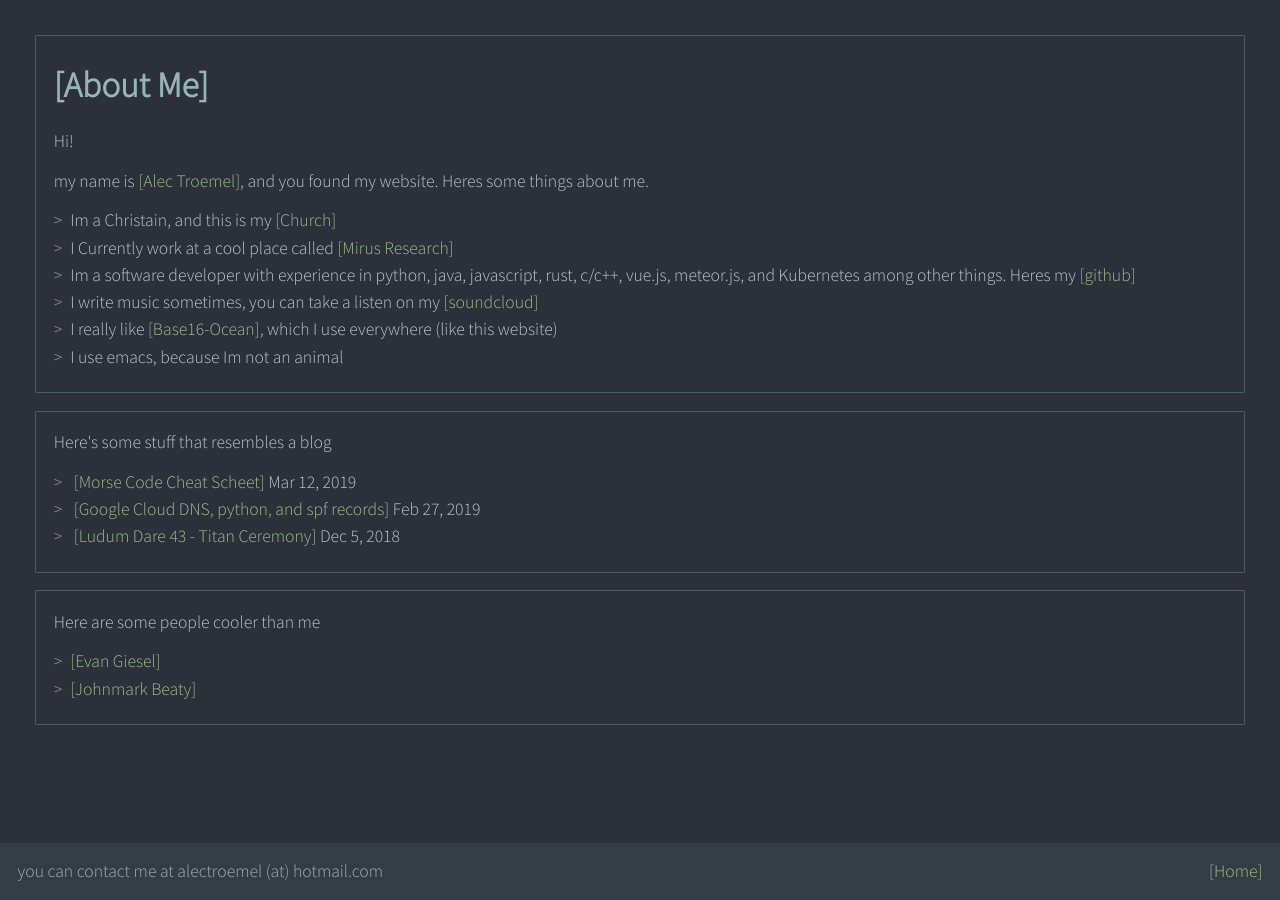
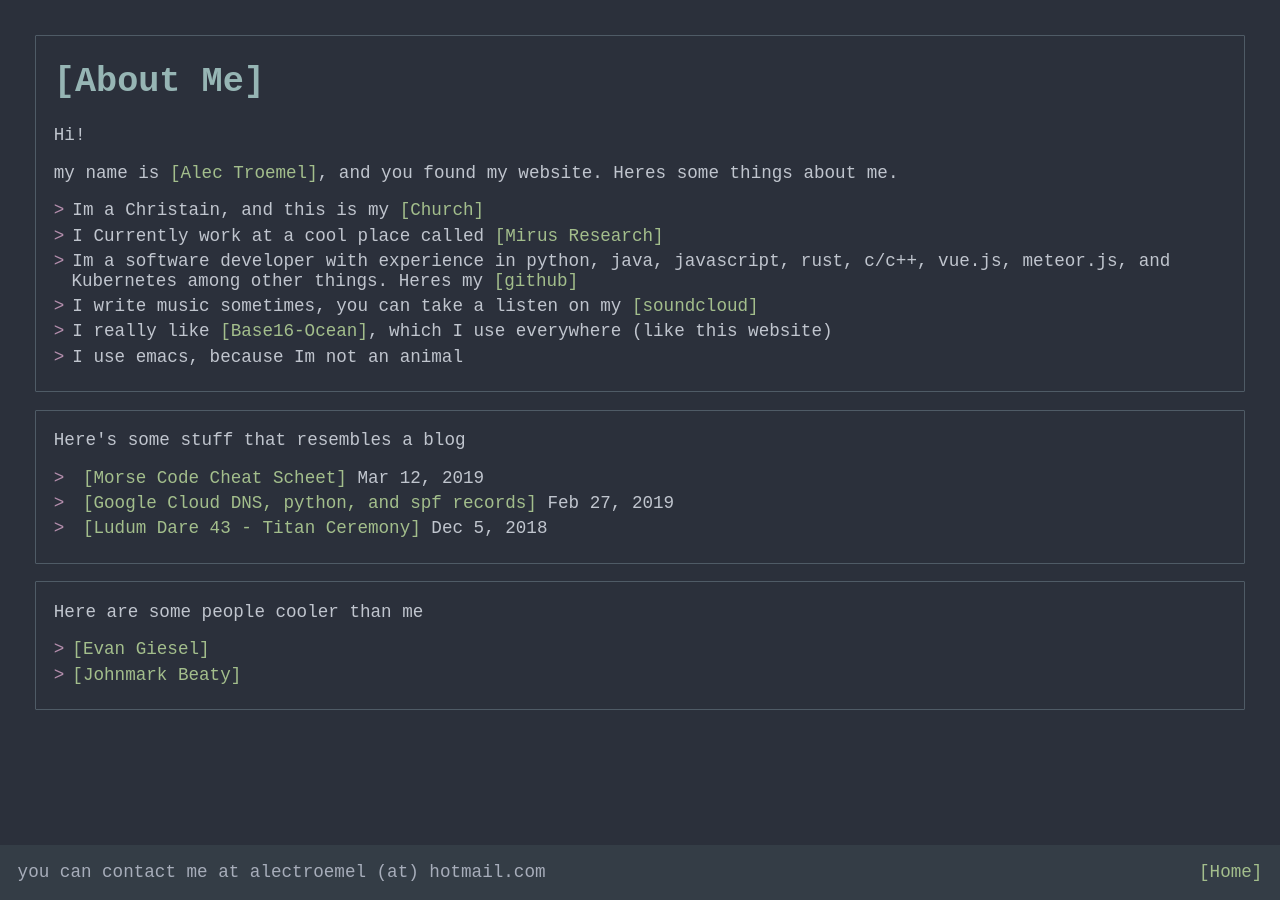
Before and after one commit to AlecTroemel/alectroemel.github.io, a Jekyll site: the page built from index.md, in a window 1280 px wide. Built offline with Jekyll 4.4.1, drawn with Linux system fonts in a browser that asks for light colours.

Commit message:
use default fonts

```diff
--- a/assets/style.css
+++ b/assets/style.css
@@ -93,13 +93,6 @@
 .highlight .vm { color: var(--base08); } /* Name.Variable.Magic */
 .highlight .il { color: var(--base0C) } /* Literal.Number.Integer.Long */
 
-
-@font-face {
-    font-family: source_sans;
-    /* src: local(source_sans), url('assets/SourceSansPro-Light.ttf') format('opentype'); */
-    src: local(source_sans), url('SourceSansPro-Light.ttf') format('opentype');
-}
-
 /* Tiny flex grid system */
 .row {
     display: block;
@@ -177,7 +170,7 @@
     flex-direction: column;
     min-height: 100vh;
     margin: 0;
-    font-family: source_sans, sans-serif;
+    font-family: "Courier New", Courier, monospace;
     font-weight: lighter;
     background-color: var(--base00);
     color: var(--base05);
```
Also changed, not shown: assets/SourceSansPro-Light.ttf (deleted).
